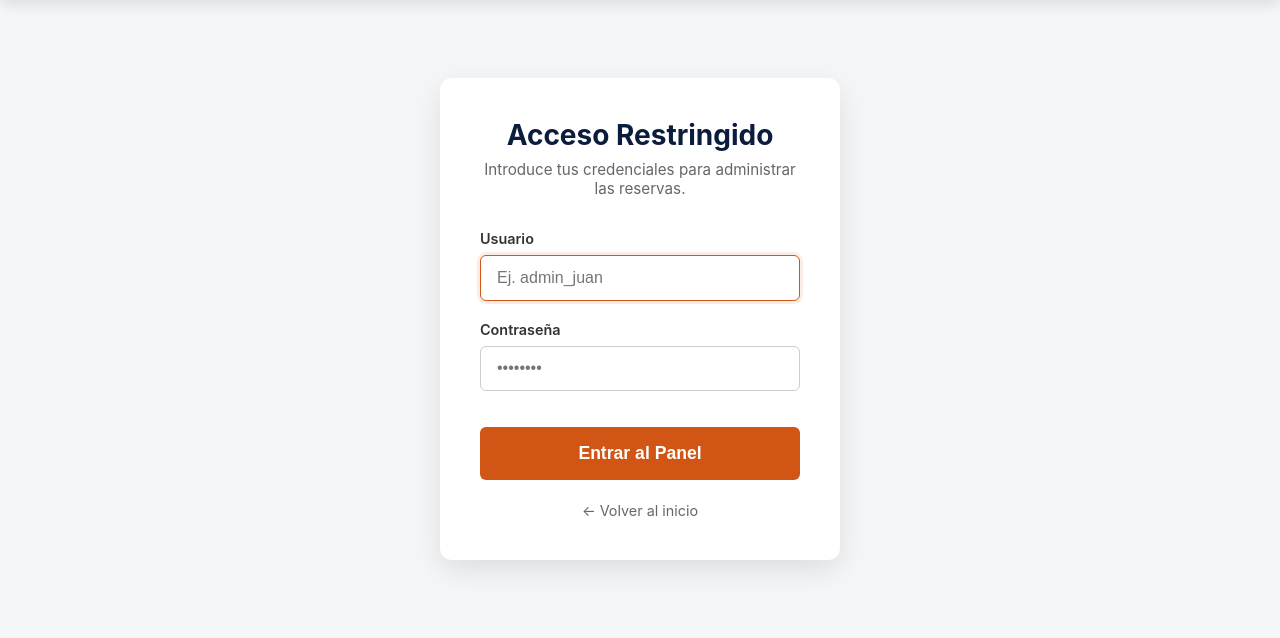
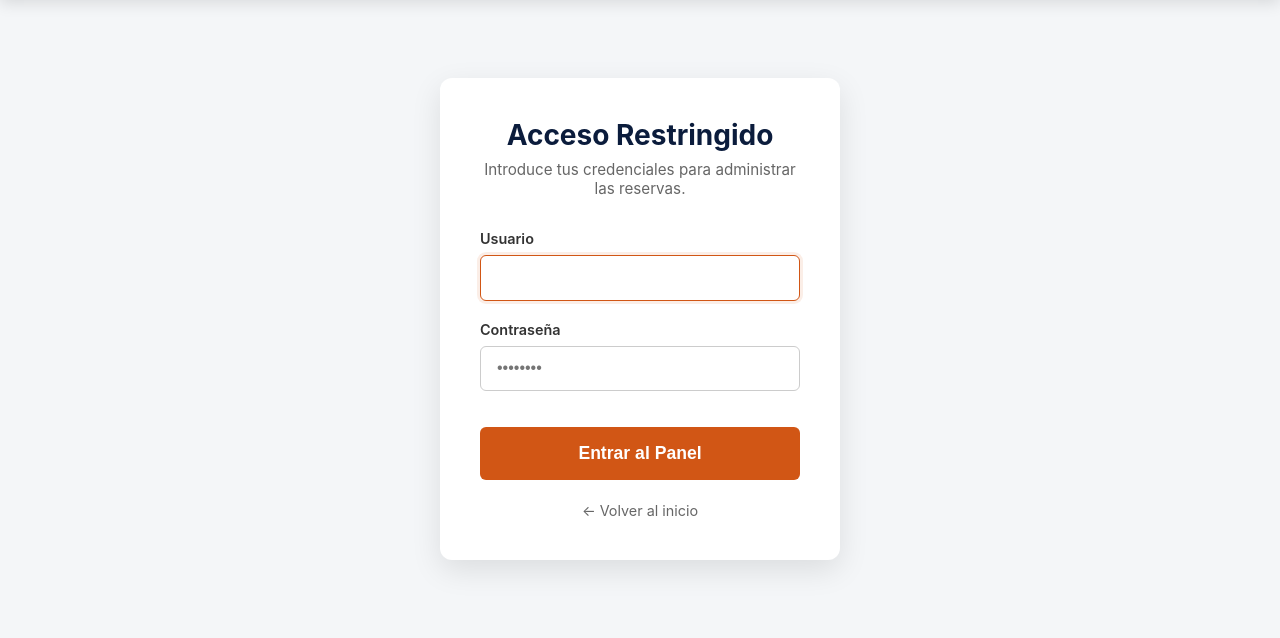
Before and after one commit to Dieguito005/pagina-web-ayuntamiento, a PHP site: page /pagina-web-ayuntamiento/admin/admin-login.php in a window 1280 px wide. Shown: the part 127-765 px from the top of the page. Run offline with PHP 8.4, Linux system fonts and the light colour scheme.

Commit message:
eliminacion placeholder

```diff
--- a/admin/admin-login.php
+++ b/admin/admin-login.php
@@ -9,14 +9,19 @@ if (isset($_SESSION['admin_id'])) {
 
 $error_msg = "";
 if (isset($_GET['error'])) {
-    if ($_GET['error'] === 'empty') $error_msg = "Por favor, completa todos los campos.";
-    else if ($_GET['error'] === 'invalid') $error_msg = "Usuario o contraseña incorrectos.";
-    else if ($_GET['error'] === 'db') $error_msg = "Error al conectar con la base de datos.";
-    else if ($_GET['error'] === 'ratelimit') $error_msg = "Demasiados intentos. Espera 15 minutos antes de volver a intentarlo.";
+    if ($_GET['error'] === 'empty')
+        $error_msg = "Por favor, completa todos los campos.";
+    else if ($_GET['error'] === 'invalid')
+        $error_msg = "Usuario o contraseña incorrectos.";
+    else if ($_GET['error'] === 'db')
+        $error_msg = "Error al conectar con la base de datos.";
+    else if ($_GET['error'] === 'ratelimit')
+        $error_msg = "Demasiados intentos. Espera 15 minutos antes de volver a intentarlo.";
 }
 ?>
 <!DOCTYPE html>
 <html lang="es">
+
 <head>
     <meta charset="UTF-8">
     <meta name="viewport" content="width=device-width, initial-scale=1.0">
@@ -31,6 +36,7 @@ if (isset($_GET['error'])) {
             background-color: #f4f6f8;
             padding: 2rem;
         }
+
         .admin-login-card {
             background-color: #fff;
             border-radius: 12px;
@@ -40,24 +46,29 @@ if (isset($_GET['error'])) {
             padding: 2.5rem;
             text-align: center;
         }
+
         .admin-login-card img {
             max-width: 150px;
             margin-bottom: 1.5rem;
         }
+
         .admin-login-card h2 {
             color: #0b1c3c;
             margin-bottom: 0.5rem;
             font-size: 1.75rem;
         }
+
         .admin-login-card p {
             color: #666;
             margin-bottom: 2rem;
             font-size: 0.95rem;
         }
+
         .form-group {
             margin-bottom: 1.25rem;
             text-align: left;
         }
+
         .form-group label {
             display: block;
             margin-bottom: 0.5rem;
@@ -65,6 +76,7 @@ if (isset($_GET['error'])) {
             font-weight: 600;
             font-size: 0.9rem;
         }
+
         .form-group input {
             width: 100%;
             padding: 0.8rem 1rem;
@@ -74,11 +86,13 @@ if (isset($_GET['error'])) {
             transition: border-color 0.3s;
             box-sizing: border-box;
         }
+
         .form-group input:focus {
             outline: none;
             border-color: #d15615;
             box-shadow: 0 0 0 3px rgba(209, 86, 21, 0.1);
         }
+
         .btn-submit {
             background-color: #d15615;
             color: white;
@@ -92,12 +106,15 @@ if (isset($_GET['error'])) {
             transition: background-color 0.3s, transform 0.2s;
             margin-top: 1rem;
         }
+
         .btn-submit:hover {
             background-color: #a44310;
         }
+
         .btn-submit:active {
             transform: translateY(1px);
         }
+
         .alert-error {
             background-color: #ffebee;
             color: #c62828;
@@ -109,6 +126,7 @@ if (isset($_GET['error'])) {
         }
     </style>
 </head>
+
 <body>
 
     <header class="main-header" style="position: sticky;">
@@ -116,7 +134,7 @@ if (isset($_GET['error'])) {
             <div class="header-logo">
                 <a href="../html/home.php" class="logo-home">
                     <div class="logo-image-box">
-                         <!-- Reusing the black logo logic from navbar if wanted, or forcing the white one for dark header -->
+                        <!-- Reusing the black logo logic from navbar if wanted, or forcing the white one for dark header -->
                         <img class="logo-ayuntamiento" src="../assets/imagenes/LOGO-AYUNTAMIENTO-BLANCO.png" alt="Logo">
                     </div>
                 </a>
@@ -140,7 +158,7 @@ if (isset($_GET['error'])) {
             <form action="admin-auth.php" method="POST">
                 <div class="form-group">
                     <label for="usuario">Usuario</label>
-                    <input type="text" id="usuario" name="usuario" required autofocus placeholder="Ej. admin_juan">
+                    <input type="text" id="usuario" name="usuario" required autofocus>
                 </div>
                 <div class="form-group">
                     <label for="password">Contraseña</label>
@@ -149,10 +167,12 @@ if (isset($_GET['error'])) {
                 <button type="submit" class="btn-submit">Entrar al Panel</button>
             </form>
             <div style="margin-top: 20px;">
-                <a href="../html/home.php" style="color: #666; text-decoration: none; font-size: 0.9rem;">← Volver al inicio</a>
+                <a href="../html/home.php" style="color: #666; text-decoration: none; font-size: 0.9rem;">← Volver al
+                    inicio</a>
             </div>
         </div>
     </main>
 
 </body>
+
 </html>
```
